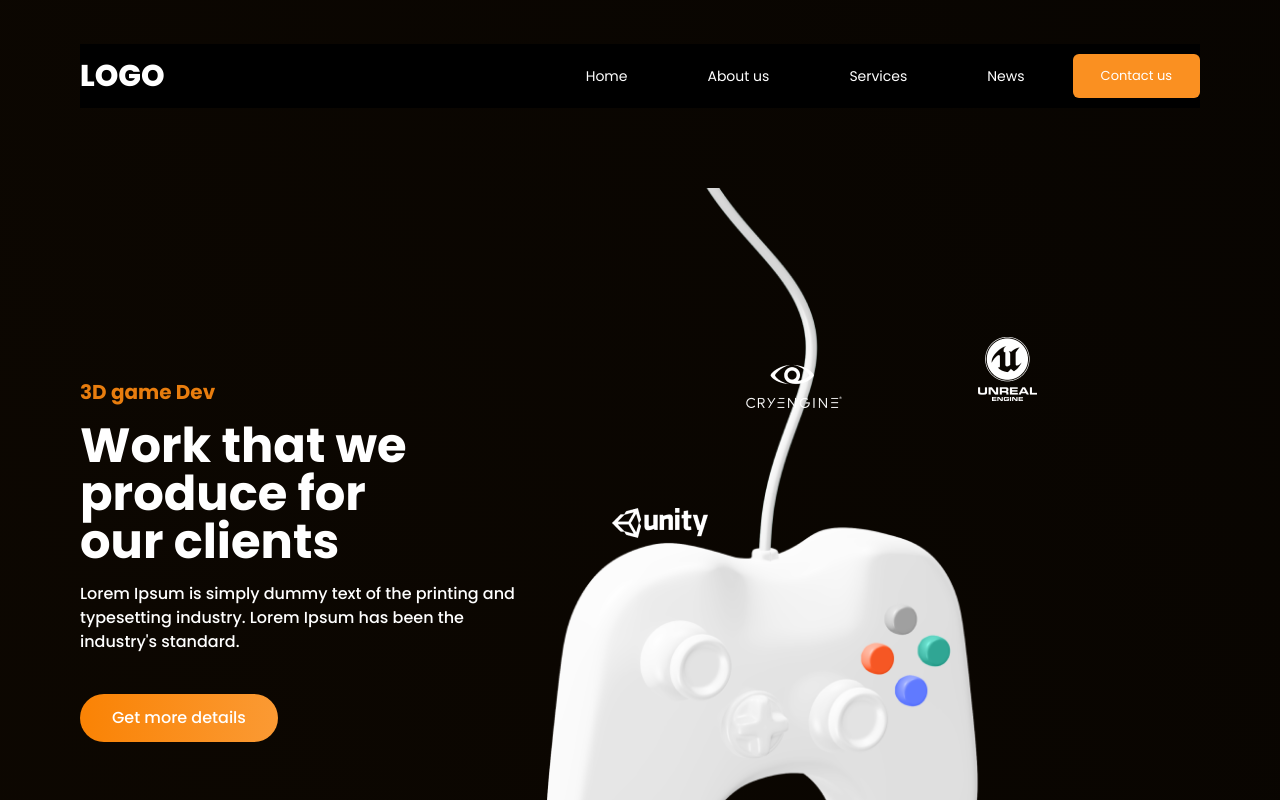
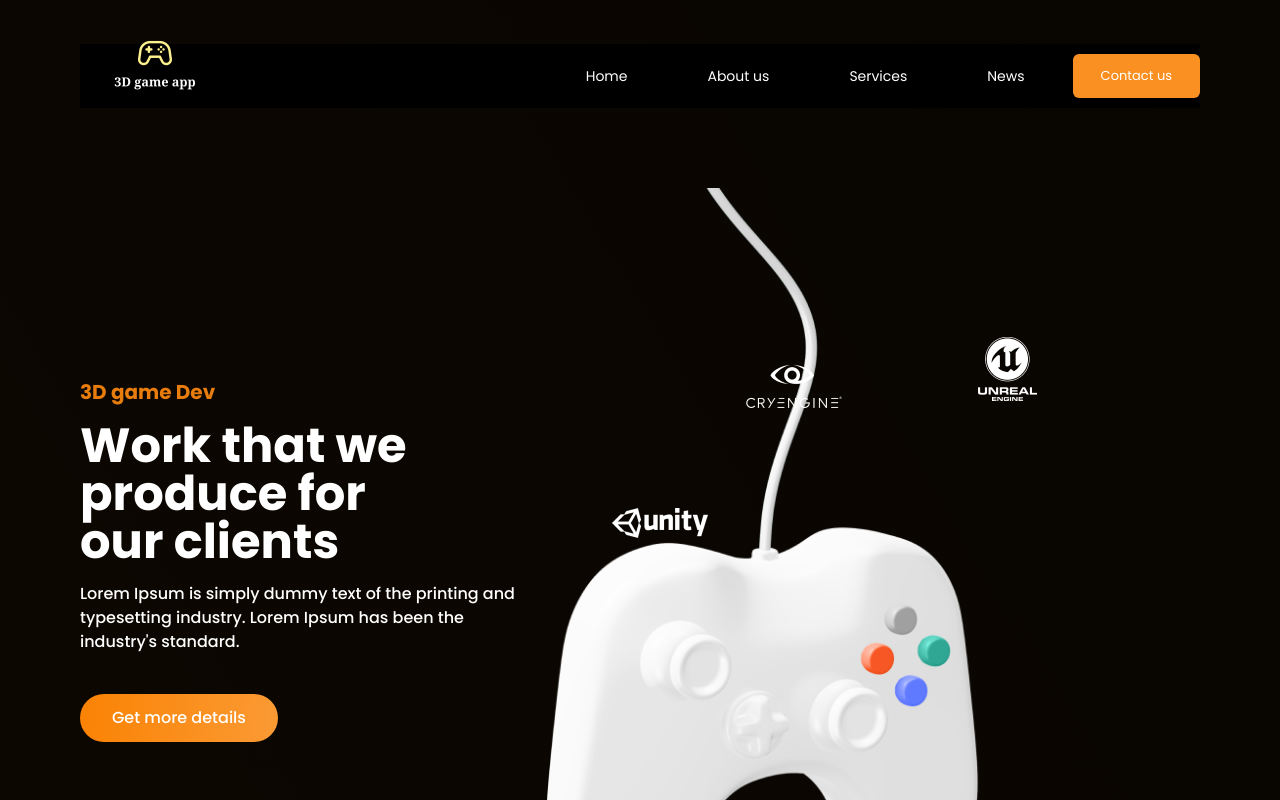
Before and after one commit to eltajmammadzada/Gaming-Platform, a React (Vite) app: page / in a window 1280 px wide. Shown: the top 800 px of the page. Built offline with nearby package versions, Linux system fonts and the light colour scheme.

Commit message:
logo change

```diff
--- a/src/layout/Header/index.jsx
+++ b/src/layout/Header/index.jsx
@@ -12,8 +12,7 @@
        className="block text-white text-3xl font-extrabold	 "
        href="#"
       >
-       <span className="sr-only">home</span>
-       LOGO
+       <img src="/logo.png" alt="logo" className='w-[150px] h-[150px]' />
       </Link>
      </div>
 
```
Also changed, not shown: public/logo.png (added).
